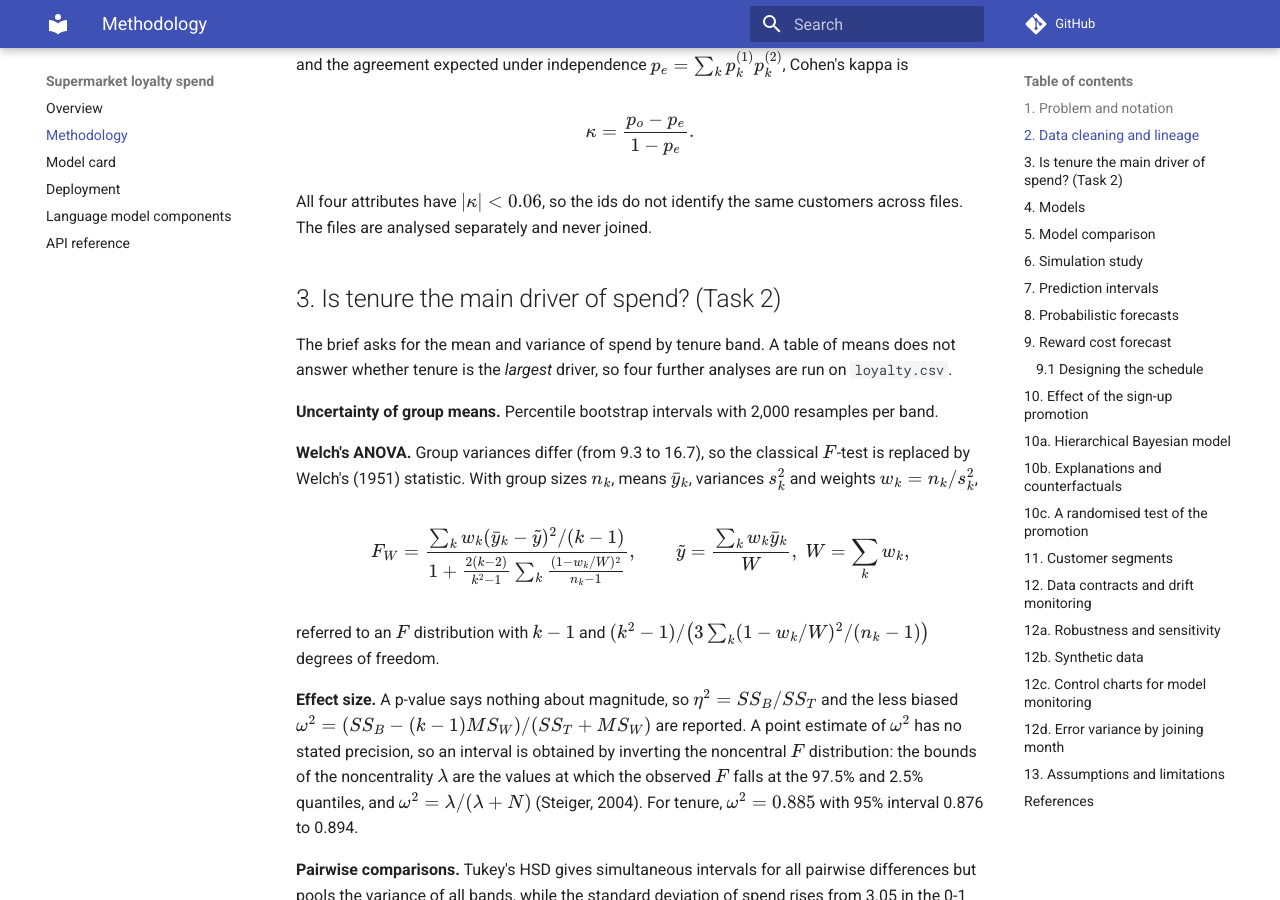
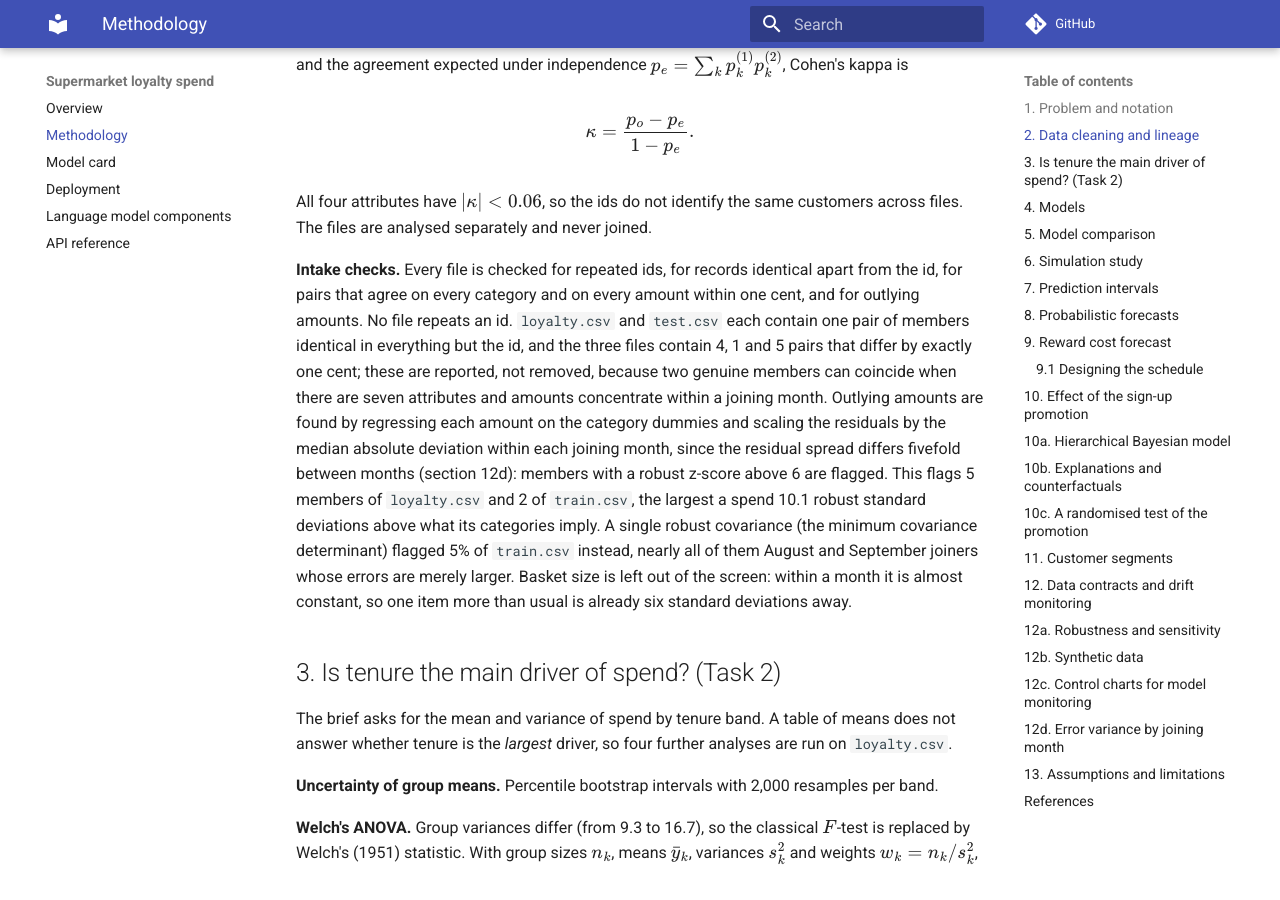
Before and after one commit to sahandyousefi/Supermarket-Loyalty-ML-Project, an MkDocs documentation site: the page built from docs/methodology.md, in a window 1280 px wide and 900 px high, scrolled down 1008 px. Built offline with MkDocs 1.6.1 and Material for MkDocs 9.7.7, drawn with Linux system fonts in a browser that asks for light colours; comment, search, counter and statistics services are not loaded.

Commit message:
Document the intake checks

```diff
--- a/docs/methodology.md
+++ b/docs/methodology.md
@@ -20,6 +20,8 @@ Throughout, $n$ is the number of training rows, $K$ the number of cross-validati
 $$\kappa = \frac{p_o - p_e}{1 - p_e}.$$
 
 All four attributes have $|\kappa| < 0.06$, so the ids do not identify the same customers across files. The files are analysed separately and never joined.
+
+**Intake checks.** Every file is checked for repeated ids, for records identical apart from the id, for pairs that agree on every category and on every amount within one cent, and for outlying amounts. No file repeats an id. `loyalty.csv` and `test.csv` each contain one pair of members identical in everything but the id, and the three files contain 4, 1 and 5 pairs that differ by exactly one cent; these are reported, not removed, because two genuine members can coincide when there are seven attributes and amounts concentrate within a joining month. Outlying amounts are found by regressing each amount on the category dummies and scaling the residuals by the median absolute deviation within each joining month, since the residual spread differs fivefold between months (section 12d): members with a robust z-score above 6 are flagged. This flags 5 members of `loyalty.csv` and 2 of `train.csv`, the largest a spend 10.1 robust standard deviations above what its categories imply. A single robust covariance (the minimum covariance determinant) flagged 5% of `train.csv` instead, nearly all of them August and September joiners whose errors are merely larger. Basket size is left out of the screen: within a month it is almost constant, so one item more than usual is already six standard deviations away.
 
 ## 3. Is tenure the main driver of spend? (Task 2)
 
```
Also changed, not shown: data/README.md (+4 -0 lines).
